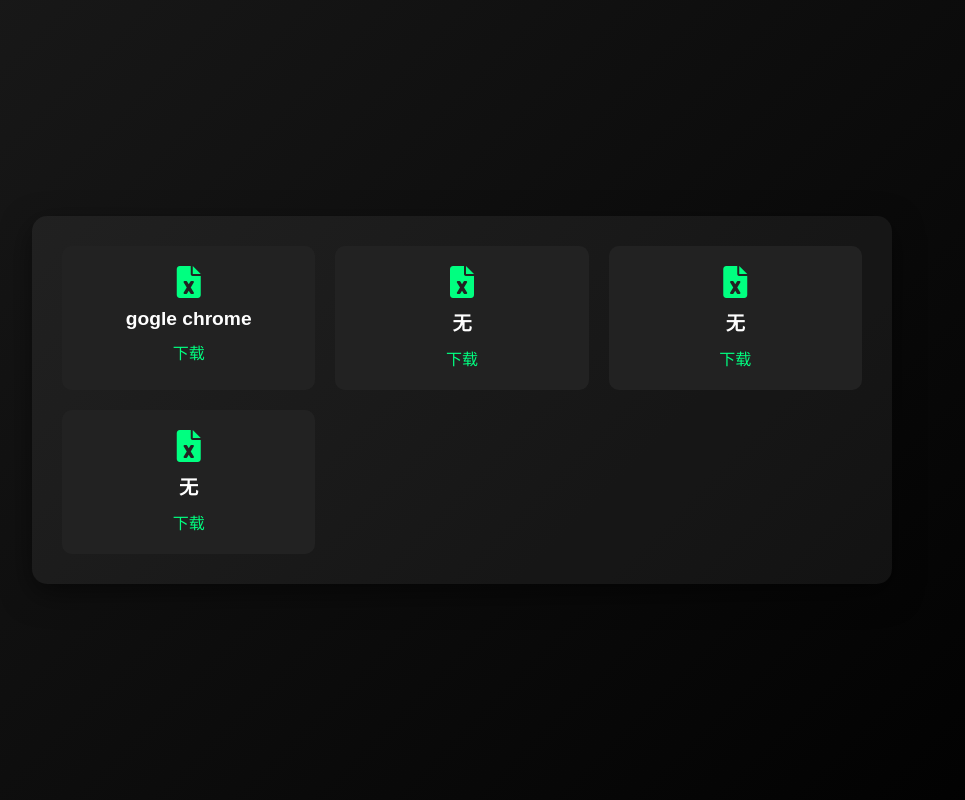
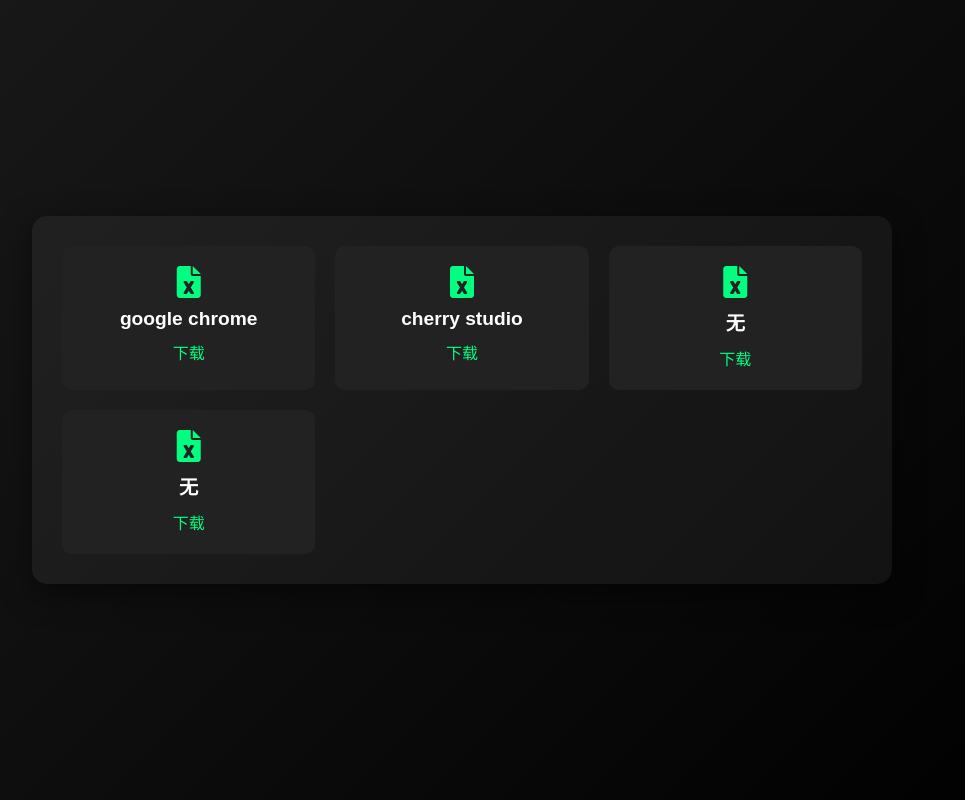
Before and after one commit to ted-li1151412/ted-li1151412.github.io, a plain HTML site: page download.html in a window 1280 px wide. Shown: the whole page, without its empty margins (178-1143 px from the left). Drawn offline with Linux system fonts and the light colour scheme.

Commit message:
Update download.html

```diff
--- a/download.html
+++ b/download.html
@@ -80,13 +80,13 @@
     <div class="download-container">
         <div class="download-box">
             <i class="fas fa-file-excel"></i>
-            <h3>gogle chrome</h3>
+            <h3>google chrome</h3>
             <a href="https://ted-lijunyu.top/ChromeSetup.exe" download>下载</a>
         </div>
         <div class="download-box">
             <i class="fas fa-file-excel"></i>
-            <h3>无</h3>
-            <a href="https://example.com/file2.exe" download>下载</a>
+            <h3>cherry studio</h3>
+            <a href="https://ted-lijunyu.top/cherry_studio.exe" download>下载</a>
         </div>
         <div class="download-box">
             <i class="fas fa-file-excel"></i>
```
